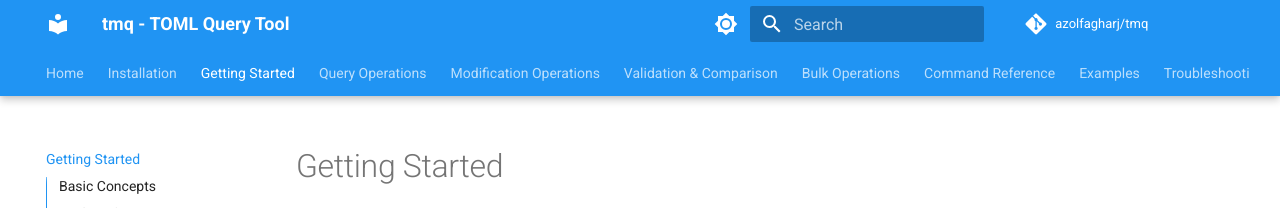
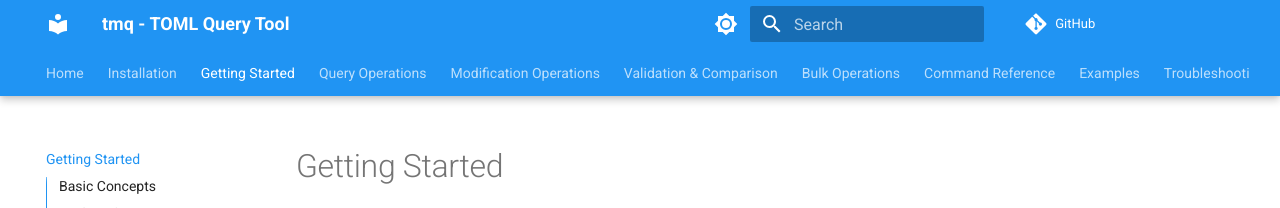
Before and after one commit to azolfagharj/tmq, an MkDocs documentation site: the page built from docs/Getting-Started.md, in a window 1280 px wide. Shown: the top 208 px of the page. Built offline with MkDocs 1.6.1 and Material for MkDocs 9.7.7, drawn with Linux system fonts in a browser that asks for light colours; comment, search, counter and statistics services are not loaded; some of the changed lines change nothing that is shown.

Commit message:
update docs

```diff
--- a/docs/Getting-Started.md
+++ b/docs/Getting-Started.md
@@ -123,10 +123,10 @@
 
 Now that you know the basics:
 
-1. **Query Operations**: Learn advanced querying in [Query Operations](Query-Operations)
-2. **Modifications**: Learn to modify TOML files in [Modification Operations](Modification-Operations)
-3. **Validation**: Check file validity in [Validation & Comparison](Validation-and-Comparison)
-4. **Examples**: See comprehensive examples in [Examples](Examples)
+1. **Query Operations**: Learn advanced querying in [Query Operations](Query-Operations.md)
+2. **Modifications**: Learn to modify TOML files in [Modification Operations](Modification-Operations.md)
+3. **Validation**: Check file validity in [Validation & Comparison](Validation-and-Comparison.md)
+4. **Examples**: See comprehensive examples in [Examples](Examples.md)
 
 ## Quick Reference
 
--- a/mkdocs.yml
+++ b/mkdocs.yml
@@ -3,7 +3,7 @@
 site_author: azolfagharj
 site_url: https://azolfagharj.github.io/tmq/
 
-repo_name: azolfagharj/tmq
+repo_name: GitHub
 repo_url: https://github.com/azolfagharj/tmq
 edit_uri: edit/main/docs/
 
```
